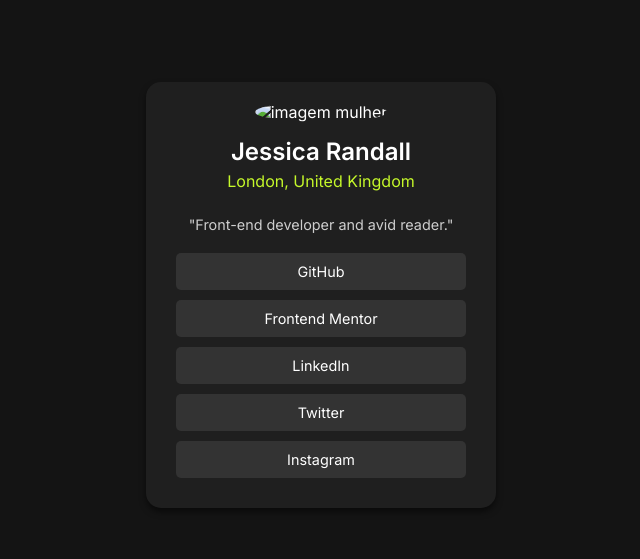
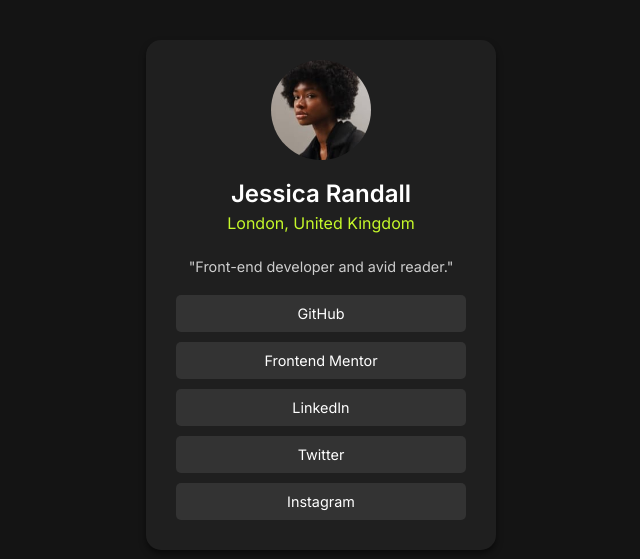
Before and after one commit to Aline9402/social_links_profile, a plain HTML site: page index.html in a window 1280 px wide. Shown: the part 105-664 px from the top of the page, without its empty margins (319-959 px from the left). Drawn offline with Linux system fonts and the light colour scheme.

Commit message:
Descrição das alterações feitas

```diff
--- a/index.html
+++ b/index.html
@@ -23,7 +23,7 @@
     <section class="card">
       <!-- Foto de Perfil -->
       <div class="profile-image">
-    <img src="./assets/images/avatar-jessica.jpeg" alt="imagem mulher">
+    <img src="./social-links-profile-main/social-links-profile-main/assets/images/avatar-jessica.jpeg" alt="imagem mulher">
   </div>
   <!-- Informações do Usuário -->
   <div class="profile-info">
```
